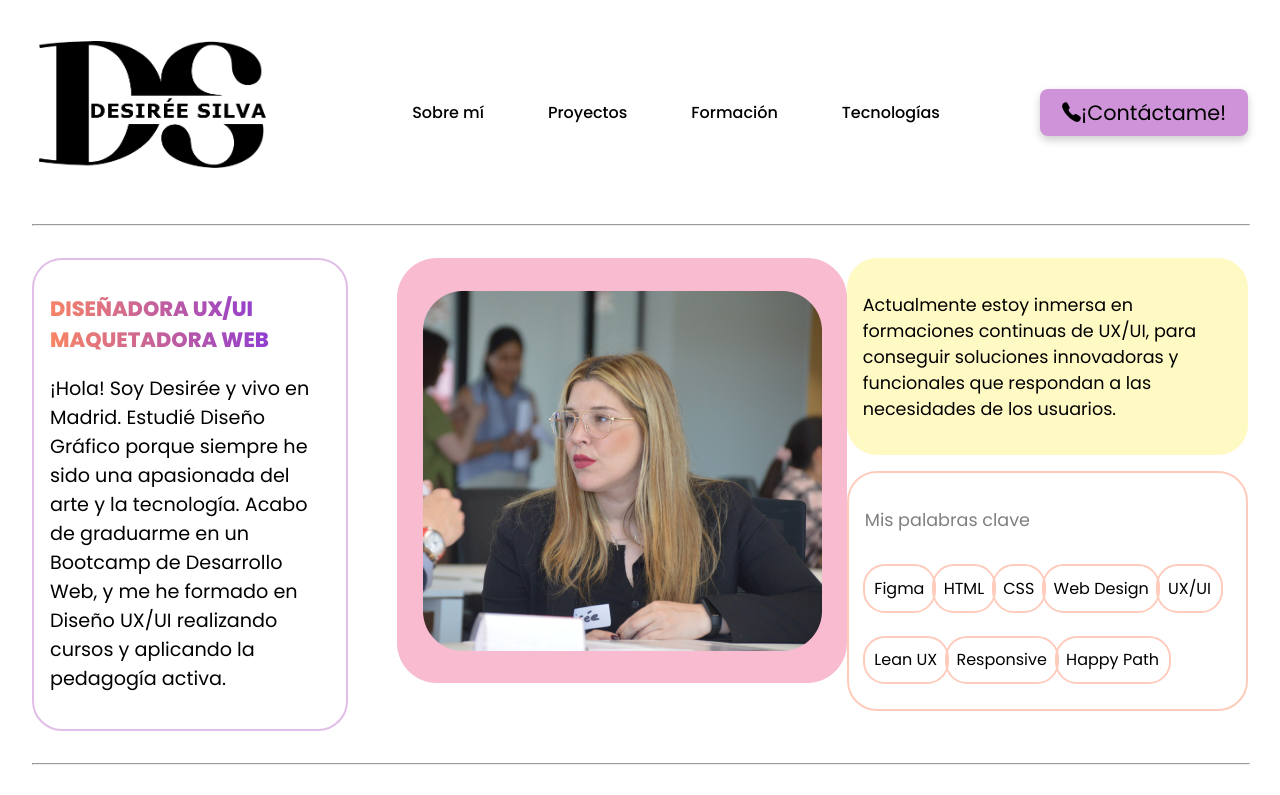
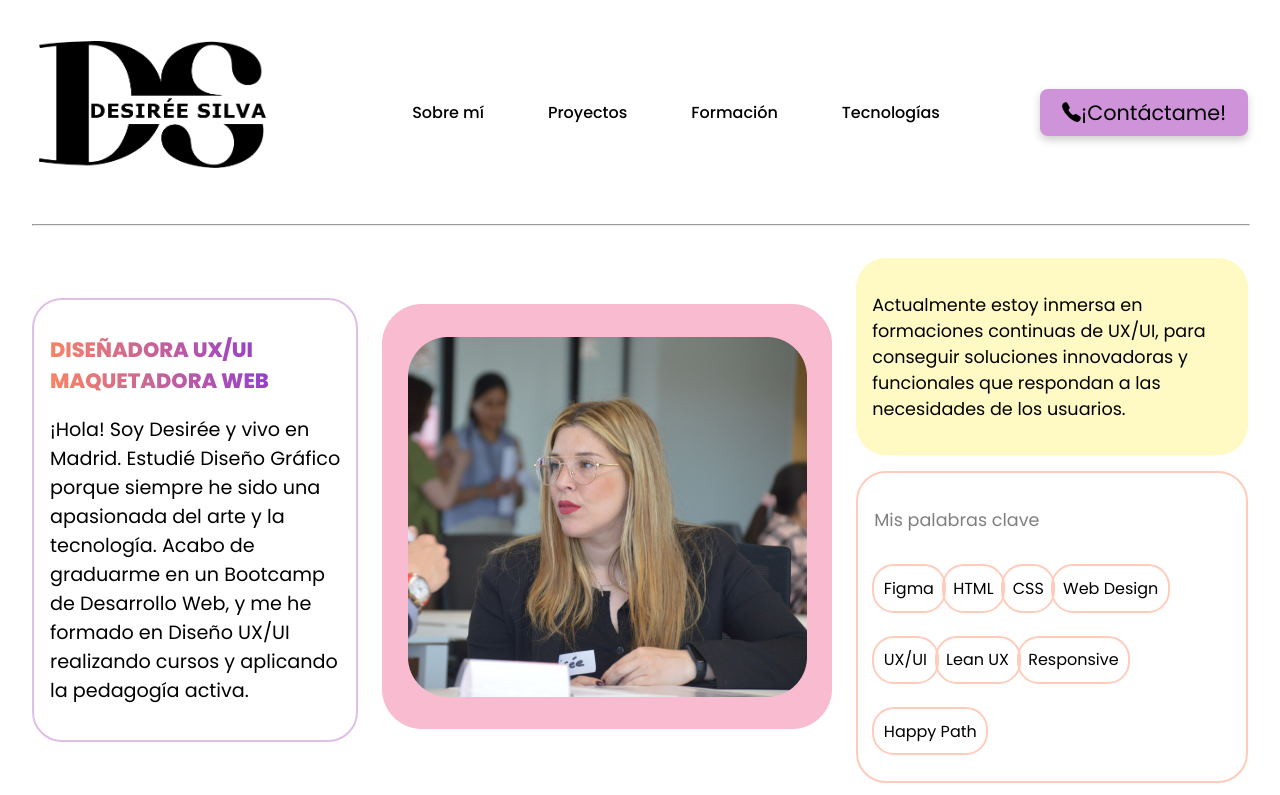
Before and after one commit to DesireeCSilva/portfolio-desireesilva, a Vue app: page / in a window 1280 px wide. Shown: the top 795 px of the page. Built offline with nearby package versions, Linux system fonts and the light colour scheme; a web font is replaced by a local one.

Commit message:
added icon toggle menu

```diff
--- a/src/components/AppSummary.vue
+++ b/src/components/AppSummary.vue
@@ -59,16 +59,17 @@ export default {};
 }
 
 .section-01 {
-  display: grid;
-  grid-template-columns: 26% 33% 33%;
-  grid-template-rows: repeat(1, 1fr);
+  display: flex;
+  flex-direction: row;
+  align-items: center;
   justify-content: space-between;
+  gap: 1.5rem;
 
   &_left {
     border: solid 2px #e1bee7;
     border-radius: 30px;
     padding: 1rem;
-    height: fit-content;
+    width: 70rem;
 
     .gradient {
       font-size: 1.3rem;
@@ -84,10 +85,14 @@ export default {};
   }
 
   &_center {
+    width: fit-content;
     height: fit-content;
   }
 
   &_right {
+    display: flex;
+    flex-direction: column;
+
     .above-right_section-01 {
       background-color: #fff9c4;
       border-radius: 30px;
@@ -98,7 +103,6 @@ export default {};
       font-size: 1.1rem;
     }
     .below-right_descriptions {
-      grid-column-start: 3;
       border: solid 2px #ffccbc;
       border-radius: 30px;
       padding: 1rem;
```
Also changed, not shown: src/assets/icons/toggle-menu.png (added).
